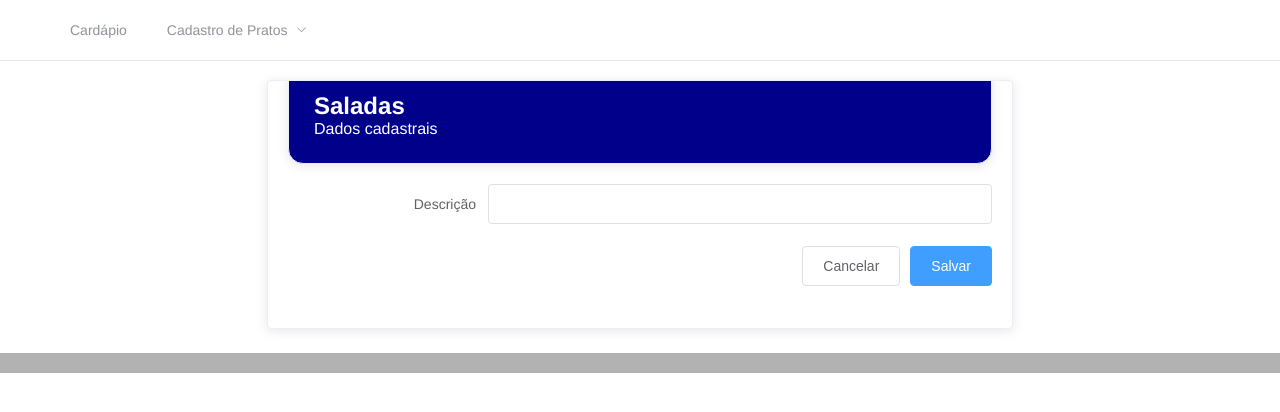
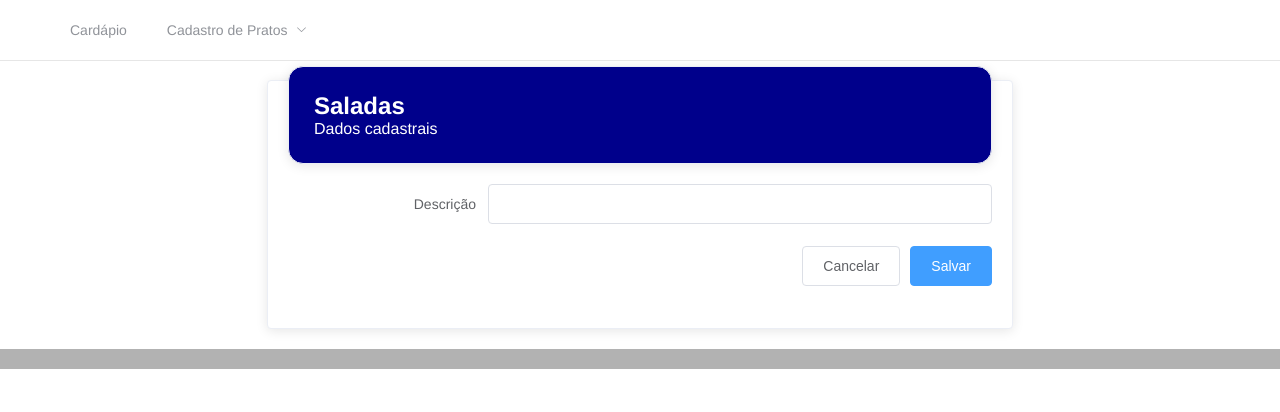
Before and after one commit to deivisondc/slack-dimi-ui, a Vue app: page /cadastro/prato/salada in a window 1280 px wide. Shown: the top 412 px of the page. Built offline with nearby package versions, Linux system fonts and the light colour scheme.

Commit message:
melhorias layout (el-card overflow)

```diff
--- a/src/components/layout/FormLayout.vue
+++ b/src/components/layout/FormLayout.vue
@@ -1,5 +1,7 @@
 <template>
-    <div>
+    <el-card
+        class="layout-content"
+        shadow="always">
         <el-card class="form-title">
             <h2><slot name="title"></slot></h2>
             <p>Dados cadastrais</p>
@@ -7,7 +9,7 @@
         <el-form :model="form" label-width="200px" class="form-content">
             <slot></slot>
         </el-form>
-    </div>
+    </el-card>
 </template>
 
 <script>
@@ -16,7 +18,7 @@ export default {
 }
 </script>
 
-<style>
+<style scoped>
     .form-title {
         margin-top: -35px;
         background-color: darkblue;
--- a/src/components/layout/Layout.vue
+++ b/src/components/layout/Layout.vue
@@ -13,13 +13,8 @@
         </el-header>
 
         <el-main>
-            <div >
-                <el-card
-                    class="layout-content"
-                    shadow="always">
-                    <router-view></router-view>
-                </el-card>
-
+            <div>
+                <router-view></router-view>
             </div>
         </el-main>
 
@@ -59,4 +54,8 @@
         background-color: #b2b2b2;
     }
 
+    .el-card {
+        overflow: unset;
+    }
+
 </style>
```
